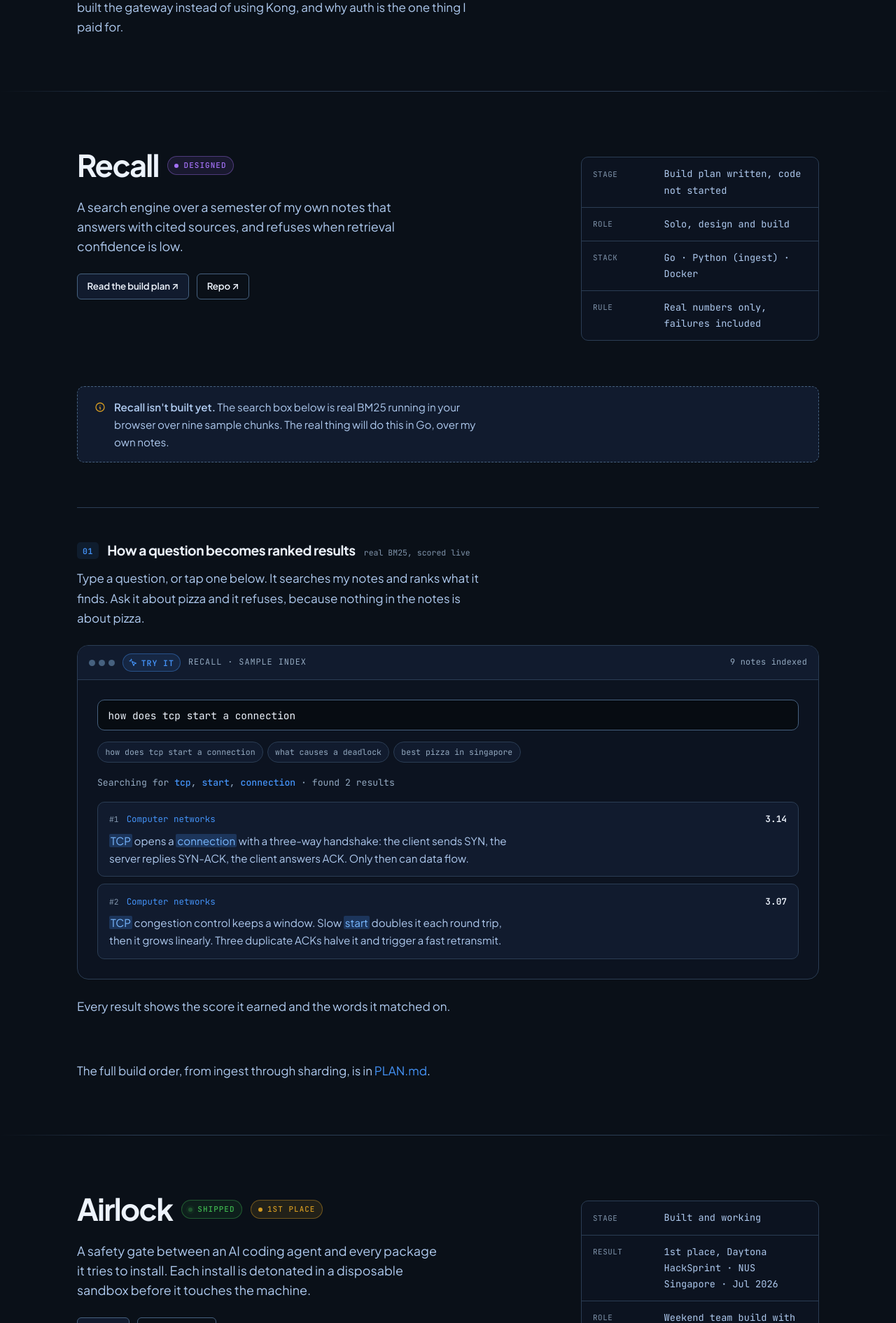
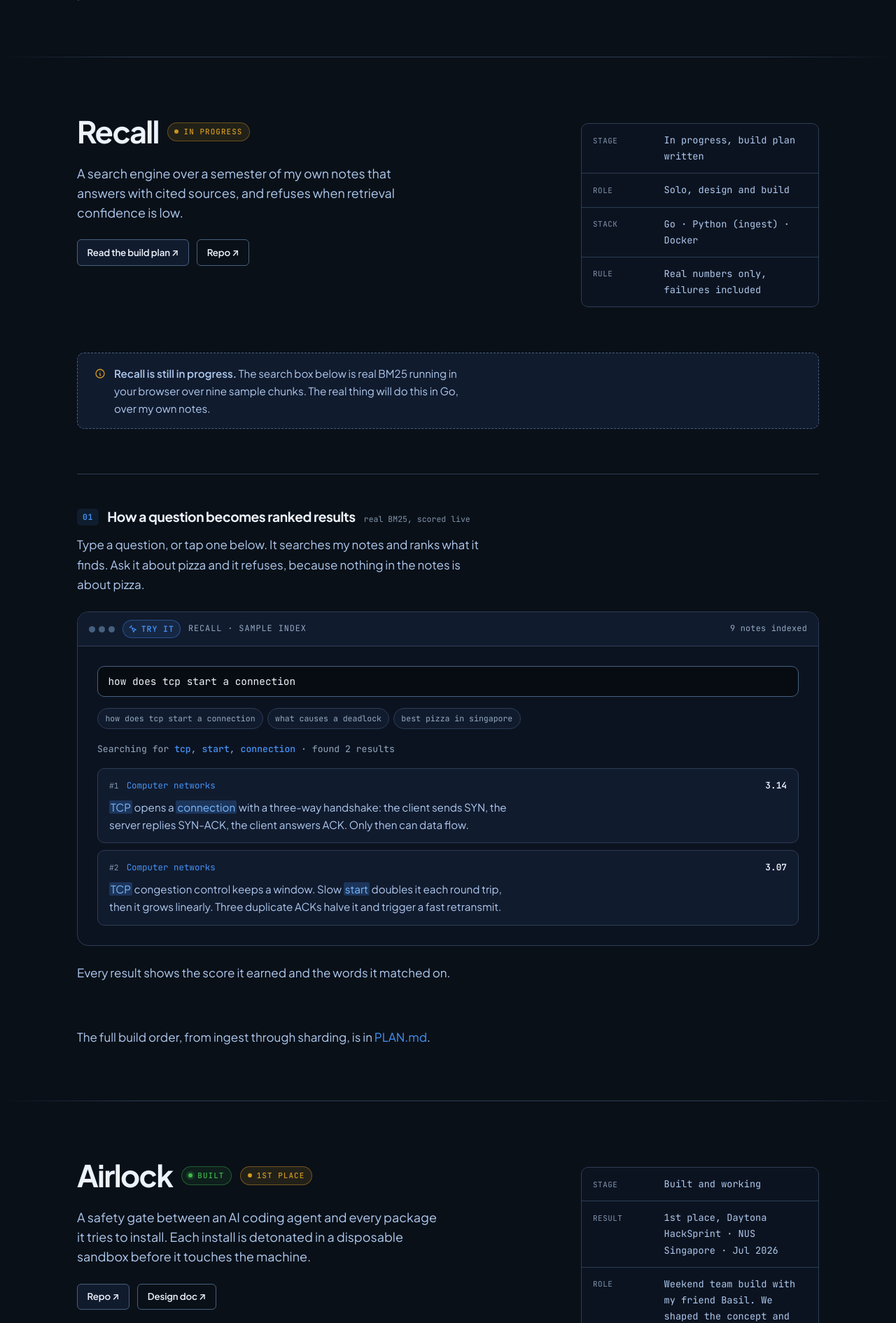
Before and after one commit to Wnayar/Personal_Webpage, a Flask app: page /systems in a window 1280 px wide. Shown: the part 2597-4488 px from the top of the page at 70% size. Run offline with Flask 3, Linux system fonts and the light colour scheme.

Commit message:
Reduce project status to two states: built or in progress
DeepCS and Airlock are built, Recall is in progress. Drops the shipped
and designed variants so the vocabulary is just the two states, and
stops hedging DeepCS with "not deployed".

Also trims the about page's now-section to what is actually current.

Co-Authored-By: Claude Opus 5 (1M context) <noreply@anthropic.com>

```diff
--- a/static/css/site.css
+++ b/static/css/site.css
@@ -598,39 +598,27 @@ kbd {
   flex: none;
 }
 
-.chip--shipped {
-  color: var(--green);
-  border-color: color-mix(in srgb, var(--green) 40%, transparent);
-  background: color-mix(in srgb, var(--green) 9%, transparent);
-}
-
-.chip--shipped .chip__dot {
-  box-shadow: 0 0 0 3px color-mix(in srgb, var(--green) 20%, transparent);
-  animation: pulse-dot 2.6s var(--ease-in-out) infinite;
-}
-
-/* Built and measured, but not deployed anywhere. Green like shipped,
-   without the pulsing dot, which reads as "something is live right now". */
+/* Two build states, and only two: built, or in progress. Green reads as
+   done, amber as still moving. The pulsing dot belongs to the amber one,
+   because that is the one where work is still happening. */
 .chip--built {
   color: var(--green);
   border-color: color-mix(in srgb, var(--green) 40%, transparent);
   background: color-mix(in srgb, var(--green) 9%, transparent);
 }
 
-.chip--building {
+.chip--built .chip__dot {
+  box-shadow: 0 0 0 3px color-mix(in srgb, var(--green) 20%, transparent);
+}
+
+.chip--progress {
   color: var(--amber);
   border-color: color-mix(in srgb, var(--amber) 40%, transparent);
   background: var(--wash-amber);
 }
 
-.chip--building .chip__dot {
+.chip--progress .chip__dot {
   animation: pulse-dot 1.6s var(--ease-in-out) infinite;
-}
-
-.chip--designed {
-  color: var(--violet);
-  border-color: color-mix(in srgb, var(--violet) 38%, transparent);
-  background: color-mix(in srgb, var(--violet) 10%, transparent);
 }
 
 .chip--won {
--- a/templates/about.html
+++ b/templates/about.html
@@ -34,14 +34,12 @@
 <section class="section section--tight">
     <div class="wrap">
         <div class="section-head reveal">
-            <p class="eyebrow">Right now</p>
-            <h2 class="h2">Three things at once</h2>
+            <h2 class="h2">Right now</h2>
         </div>
 
         <ul class="bullets reveal">
             <li><strong>Teaching CS3219</strong> at NUS as a tutor, August to December 2026. It's the microservices module, so students spend the term making real calls about service boundaries and deployment.</li>
-            <li><strong>Just finished DeepCS</strong>, where two people solve the same question together in real time.</li>
-            <li><strong>Building Recall</strong> next, a search engine in Go, to learn indexing by writing it.</li>
+            <li><strong>Building Recall</strong>, a search engine in Go, to learn indexing by writing it.</li>
         </ul>
 
         <div class="btn-row reveal" style="margin-top:var(--s-5)">
--- a/templates/index.html
+++ b/templates/index.html
@@ -111,7 +111,7 @@
             <article class="syscard reveal" data-delay="2">
                 <div class="syscard__top">
                     <h3 class="syscard__name">Recall</h3>
-                    <span class="chip chip--designed"><i class="chip__dot"></i>Designed</span>
+                    <span class="chip chip--progress"><i class="chip__dot"></i>In progress</span>
                 </div>
                 <div class="syscard__viz"><canvas data-card-viz="recall"></canvas></div>
                 <p class="syscard__desc">
@@ -131,7 +131,7 @@
             <article class="syscard reveal" data-delay="3">
                 <div class="syscard__top">
                     <h3 class="syscard__name">Airlock</h3>
-                    <span class="chip chip--shipped"><i class="chip__dot"></i>Shipped</span>
+                    <span class="chip chip--built"><i class="chip__dot"></i>Built</span>
                 </div>
                 <div class="syscard__viz"><canvas data-card-viz="airlock"></canvas></div>
                 <p class="syscard__desc">
--- a/templates/systems.html
+++ b/templates/systems.html
@@ -50,7 +50,7 @@
             </div>
 
             <dl class="sys__spec">
-                <div class="sys__spec-row"><dt>Stage</dt><dd>Built and measured, running locally</dd></div>
+                <div class="sys__spec-row"><dt>Stage</dt><dd>Built and measured</dd></div>
                 <div class="sys__spec-row"><dt>Role</dt><dd>Solo, design and build</dd></div>
                 <div class="sys__spec-row"><dt>Stack</dt><dd>TypeScript · Fastify · Yjs · PostgreSQL · Redis · Cloud Run</dd></div>
                 <div class="sys__spec-row"><dt>Doc</dt><dd>9 ADRs, every build-vs-buy call tagged</dd></div>
@@ -60,8 +60,8 @@
         <div class="note">
             <svg viewBox="0 0 24 24" fill="none" stroke="currentColor" stroke-width="2" stroke-linecap="round" stroke-linejoin="round" aria-hidden="true" width="16" height="16"><circle cx="12" cy="12" r="9"/><path d="M12 8h.01M11 12h1v4h1"/></svg>
             <p>
-                <b>Built, but not deployed.</b> The numbers here come from the six services running on one
-                machine, not from a cluster under real traffic: 250 sockets held at a p95 of 4 ms.
+                <b>This one is real, working code.</b> All six services are built and measured: 250 sockets
+                held at a p95 of 4 ms.
             </p>
         </div>
 
@@ -86,7 +86,7 @@
                     <span class="panel__bar-dots" aria-hidden="true"><i></i><i></i><i></i></span>
                     <span class="panel__try"><svg viewBox="0 0 24 24" fill="none" stroke="currentColor" stroke-width="2.2" stroke-linecap="round" stroke-linejoin="round" width="12" height="12" aria-hidden="true"><path d="m9 9 5 12 1.8-5.2L21 14z"/><path d="M7.2 2.2 8 5M5 5l2.5 1.2M2.2 7.2 5 8"/></svg>Try it</span>
                     deepcs · architecture
-                    <span class="panel__bar-right">built, not deployed</span>
+                    <span class="panel__bar-right">six services, as built</span>
                 </div>
 
                 <div class="topo">
@@ -225,7 +225,7 @@
             <div>
                 <div class="sys__title-row">
                     <h2 class="sys__title">Recall</h2>
-                    <span class="chip chip--designed"><i class="chip__dot"></i>Designed</span>
+                    <span class="chip chip--progress"><i class="chip__dot"></i>In progress</span>
                 </div>
                 <p class="sys__oneline">
                     A search engine over a semester of my own notes that answers with cited sources, and refuses
@@ -238,7 +238,7 @@
             </div>
 
             <dl class="sys__spec">
-                <div class="sys__spec-row"><dt>Stage</dt><dd>Build plan written, code not started</dd></div>
+                <div class="sys__spec-row"><dt>Stage</dt><dd>In progress, build plan written</dd></div>
                 <div class="sys__spec-row"><dt>Role</dt><dd>Solo, design and build</dd></div>
                 <div class="sys__spec-row"><dt>Stack</dt><dd>Go · Python (ingest) · Docker</dd></div>
                 <div class="sys__spec-row"><dt>Rule</dt><dd>Real numbers only, failures included</dd></div>
@@ -248,8 +248,8 @@
         <div class="note">
             <svg viewBox="0 0 24 24" fill="none" stroke="currentColor" stroke-width="2" stroke-linecap="round" stroke-linejoin="round" aria-hidden="true" width="16" height="16"><circle cx="12" cy="12" r="9"/><path d="M12 8h.01M11 12h1v4h1"/></svg>
             <p>
-                <b>Recall isn't built yet.</b> The search box below is real BM25 running in your browser over
-                nine sample chunks. The real thing will do this in Go, over my own notes.
+                <b>Recall is still in progress.</b> The search box below is real BM25 running in your browser
+                over nine sample chunks. The real thing will do this in Go, over my own notes.
             </p>
         </div>
 
@@ -314,7 +314,7 @@
             <div>
                 <div class="sys__title-row">
                     <h2 class="sys__title">Airlock</h2>
-                    <span class="chip chip--shipped"><i class="chip__dot"></i>Shipped</span>
+                    <span class="chip chip--built"><i class="chip__dot"></i>Built</span>
                     <span class="chip chip--won"><i class="chip__dot"></i>1st place</span>
                 </div>
                 <p class="sys__oneline">
```
